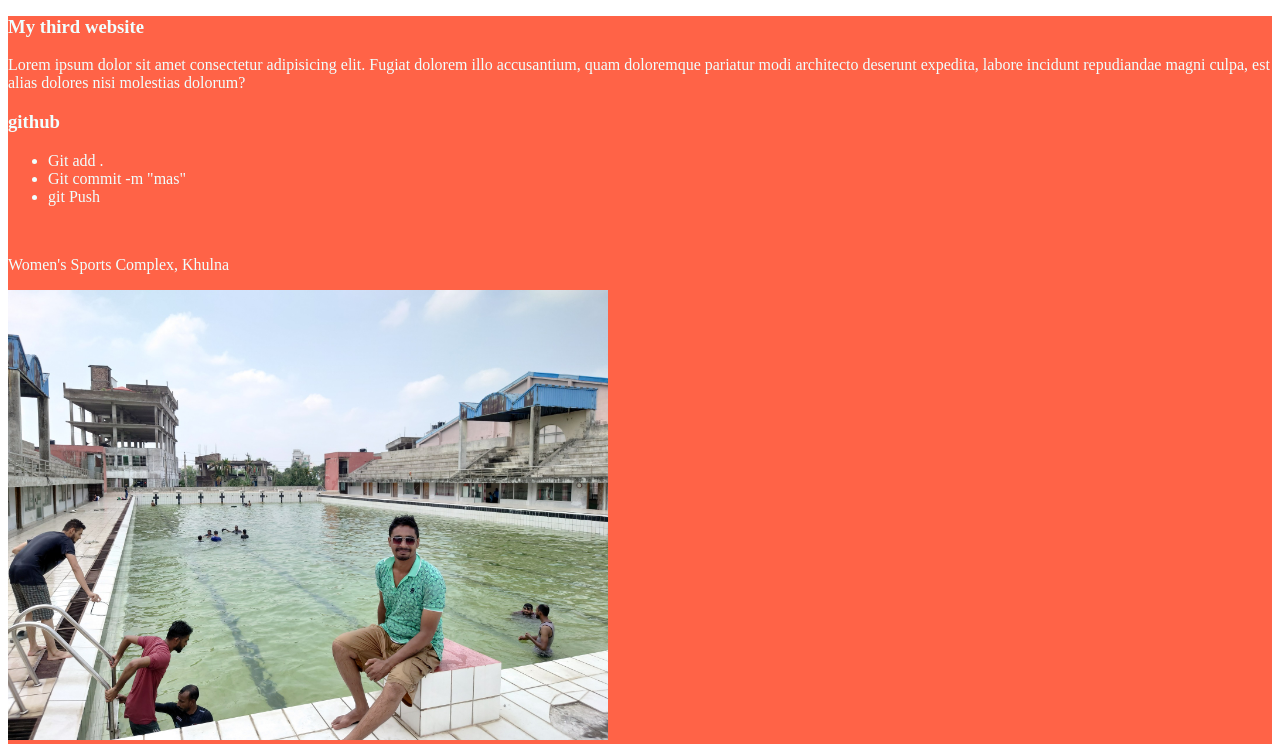
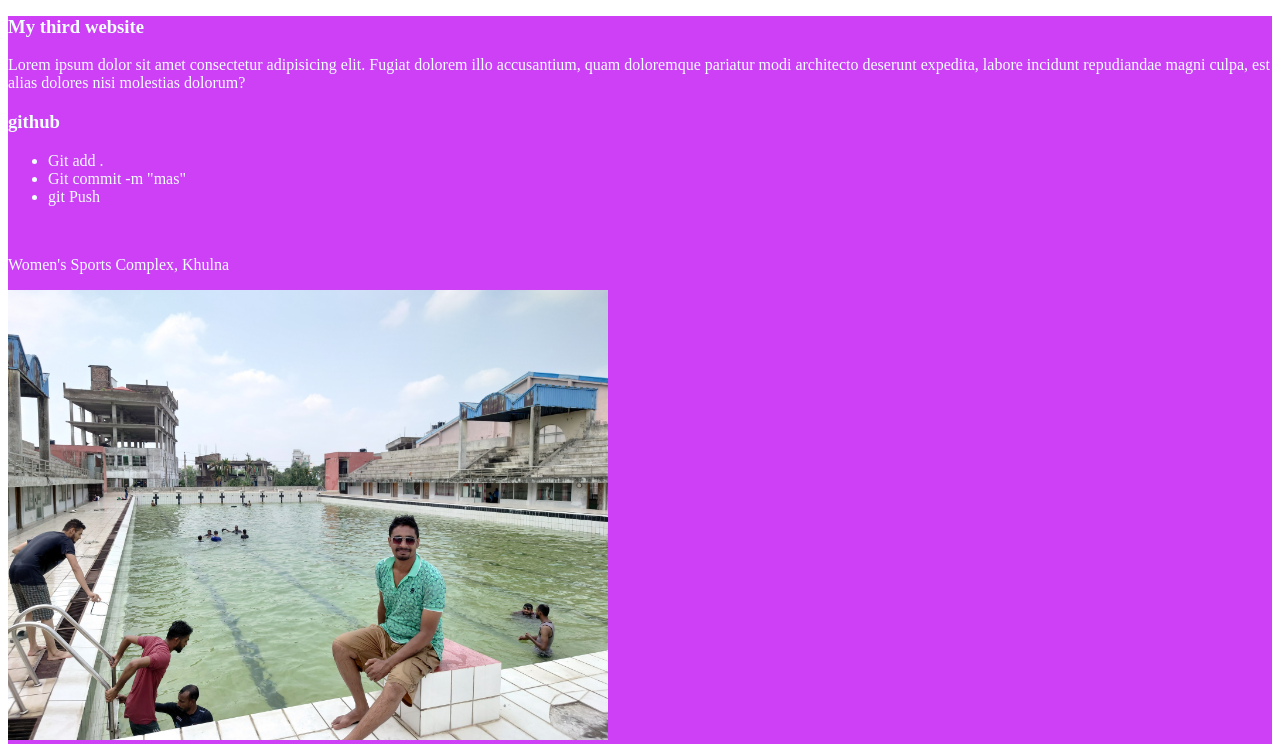
Before and after one commit to Ashikqul/My-second-website, a plain HTML site: page index.html in a window 1280 px wide. Shown: the part 194-946 px from the top of the page. Drawn offline with Linux system fonts and the light colour scheme.

Commit message:
background color

```diff
--- a/Styles/Blog.CSS
+++ b/Styles/Blog.CSS
@@ -1,5 +1,5 @@
 div{
-    background-color: tomato;
+    background-color: #CE40F5;
   color: azure;
   margin bottom: 10px;
   padding: auto;
```
Also changed, not shown: Styles/Ashik.jpg (added).
